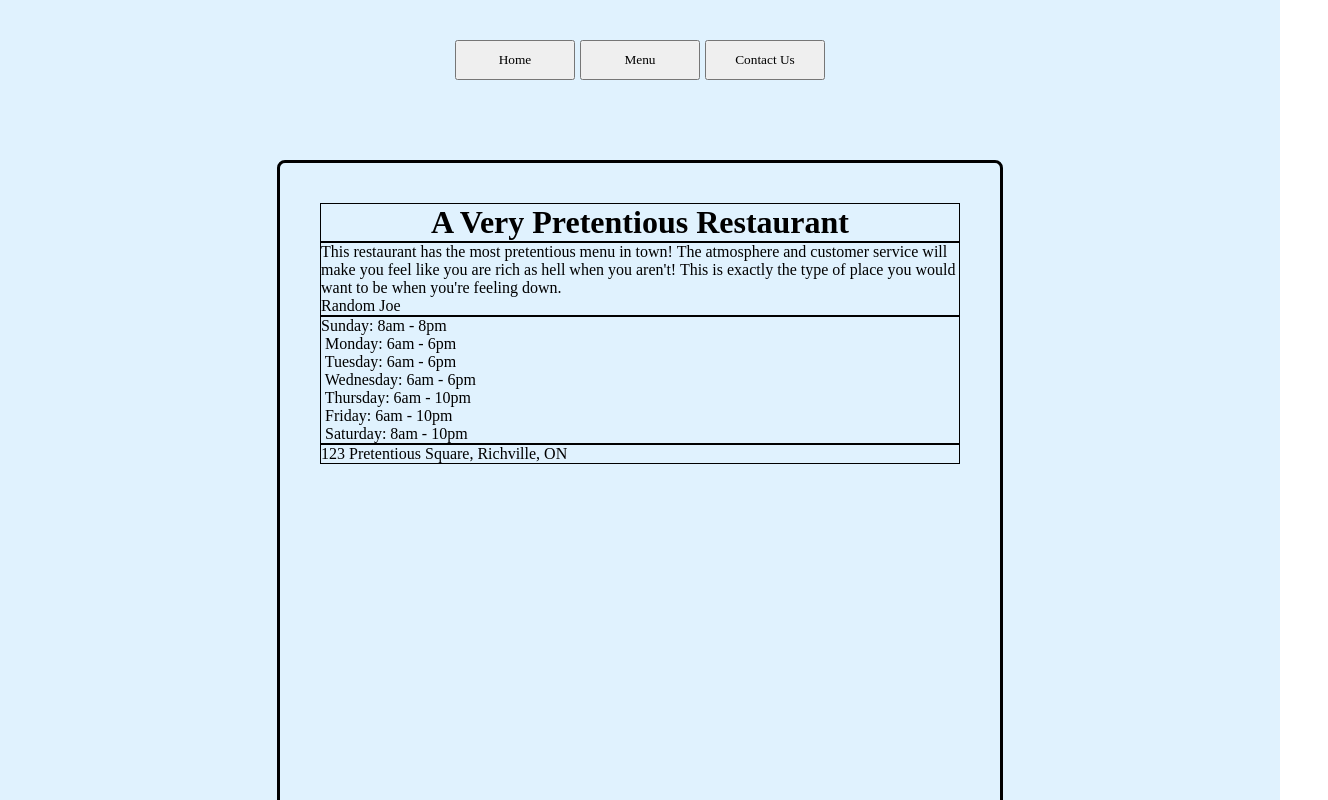
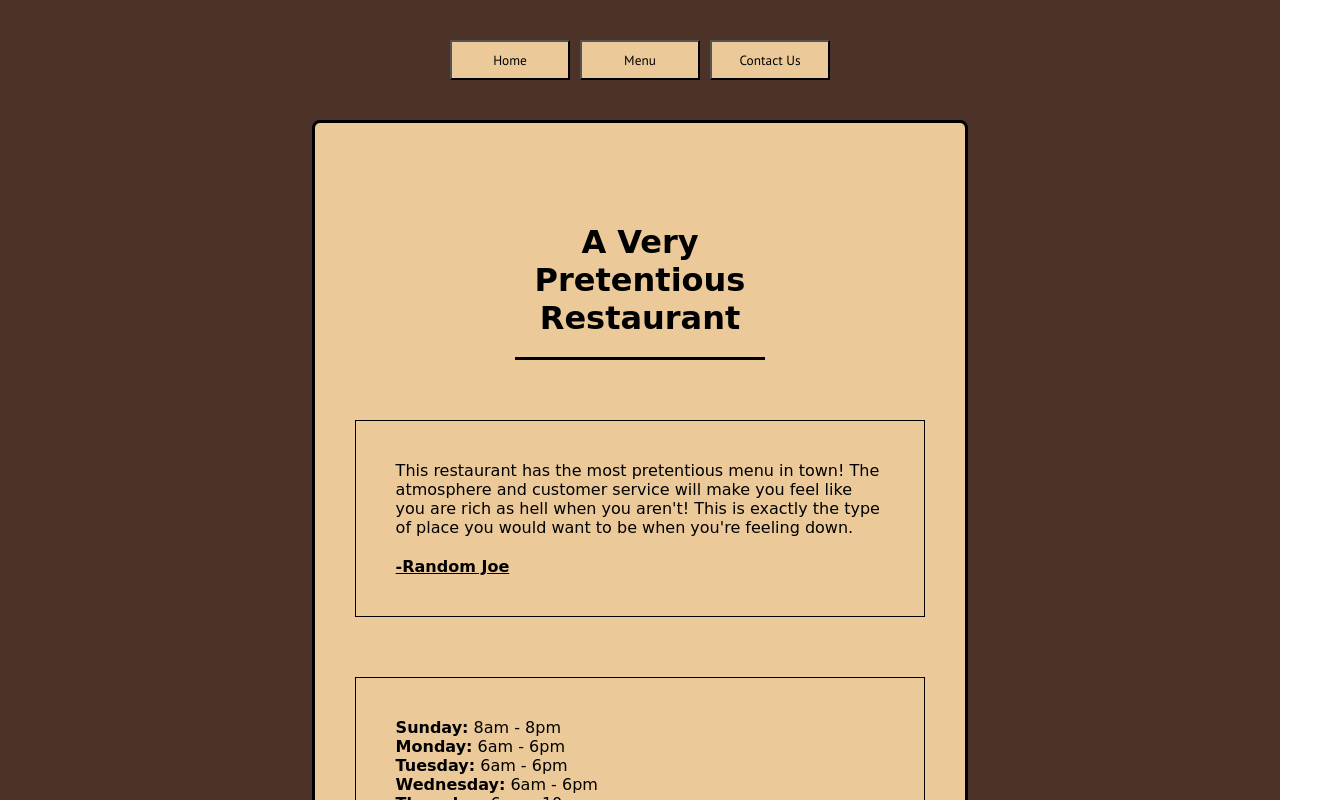
Before and after one commit to kjai139/restaurantpage, a website built with webpack: page dist/index.html in a window 1280 px wide. Both pictures are taken after a click on the button "Menu". Shown: the top 800 px of the page, 1328 px wide, since content can reach past the window. Built offline with nearby package versions, Linux system fonts and the light colour scheme; a web font is replaced by a local one.

Commit message:
home page style and menu skeleton

```diff
--- a/src/home.js
+++ b/src/home.js
@@ -16,7 +16,7 @@ const displayHome = () => {
 
     const homeComment = document.createElement('p')
     homeComment.classList.add('homeComment')
-    homeComment.textContent = 'Random Joe'
+    homeComment.textContent = '-Random Joe'
 
     homeDescriptionContainer.appendChild(homeDescription)
     homeDescriptionContainer.appendChild(homeComment)
@@ -29,7 +29,7 @@ const displayHome = () => {
     const hoursContent = document.createElement('p')
     hoursContent.classList.add('hoursContent')
 
-    hoursContent.textContent = 'Sunday: 8am - 8pm \r\n Monday: 6am - 6pm \r\n Tuesday: 6am - 6pm \r\n Wednesday: 6am - 6pm \r\n Thursday: 6am - 10pm \r\n Friday: 6am - 10pm \r\n Saturday: 8am - 10pm'
+    hoursContent.innerHTML = '<b>Sunday:</b> 8am - 8pm\r\n<b>Monday:</b> 6am - 6pm\r\n<b>Tuesday:</b> 6am - 6pm\r\n<b>Wednesday:</b> 6am - 6pm\r\n<b>Thursday:</b> 6am - 10pm\r\n<b>Friday:</b> 6am - 10pm\r\n<b>Saturday:</b> 8am - 10pm'
 
     hoursContainer.appendChild(hoursContent)
 
--- a/src/index.js
+++ b/src/index.js
@@ -1,7 +1,12 @@
 import createPage from './pageload.js'
 import './style.css'
 import createHome from './home.js'
+import createMenu from './menu.js'
 
 
 createPage()
 createHome()
+
+
+const menuBtn = document.querySelector('#menuBtn')
+menuBtn.addEventListener('click', createMenu)
--- /dev/null
+++ b/src/menu.js
@@ -0,0 +1,49 @@
+import item1 from './item1.jpeg'
+
+
+const createMenu = () => {
+    const container = document.querySelector('.mainContentContainer')
+
+    const menuContainer = document.createElement('div')
+    menuContainer.classList.add('menuContainer')
+
+    const menuHeader = document.createElement('h1')
+    menuHeader.textContent = 'Menu'
+    menuHeader.classList.add('menuHeader')
+
+    menuContainer.appendChild(menuHeader)
+    container.appendChild(menuContainer)
+
+
+    const drinksContainer = document.createElement('div')
+    drinksContainer.classList.add('drinksContainer')
+
+    const drinksHeader = document.createElement('h2')
+    drinksHeader.classList.add('drinksHeader')
+    drinksHeader.textContent = 'Drinks'
+
+    const item1Container = document.createElement('div')
+    item1Container.classList.add('item1Container')
+
+    const item1Title = document.createElement('p')
+    item1Title.classList.add('item1Title')
+    item1Title.textContent = 'Da Hong Pao Tea'
+
+    const item1Description = document.createElement('p')
+    item1Description.classList.add('item1Description')
+    item1Description.textContent = `It's a very high quality tea that costs 600k a pound.`
+
+    const item1Price = document.createElement('p')
+    item1Price.classList.add('item1Price')
+    item1Price.innerHTML = '<b>$1000</b>'
+
+    const item1Img = document.createElement('img')
+    item1Img.classList.add('item1Img')
+    item1Img.setAttribute('src', item1)
+
+
+
+
+}
+
+export default createMenu
--- a/src/pageload.js
+++ b/src/pageload.js
@@ -12,6 +12,7 @@ let createHomePage = () => {
 
     const menuBtn = document.createElement('button')
     menuBtn.classList.add('topBarBtn')
+    menuBtn.setAttribute('id', 'menuBtn')
     menuBtn.textContent = 'Menu'
 
     const contactBtn = document.createElement('button')
--- a/src/style.css
+++ b/src/style.css
@@ -1,10 +1,12 @@
 :root {
-    --menuBg: #f1f5f9;
+    --menuBg: #ebc999;
     --menuFont: 'PT Sans', sans-serif;
     --contentFont: 'Edu SA Beginner', cursive;
-    --bgColor: #e0f2fe;
+    --bgColor: #4d3227;
     --borderRadius: 8px;
     --menuPadding: 40px;
+
+    --btnColor: #ebc999;
 
 }
 
@@ -22,9 +24,9 @@
 }
 
 .topBarDiv {
-    padding: 40px;
+    padding: 40px 40px 0px 40px;
     display: flex;
-    gap: 5px;
+    gap: 10px;
 
 
 }
@@ -32,27 +34,56 @@
 .topBarBtn {
     width: 120px;
     height: 40px;
-    font-family: var(--menuBg);
+    font-family: var(--menuFont);
+
+    background-color: var(--btnColor);
 }
 
 .mainContentContainer {
-    height:80vh;
-    width: 80vh;
+    margin: 0px 40vh 0px 40vh;
+    background: var(--menuBg);
 
     border: 3px solid black;
     border-radius: var(--borderRadius);
-    padding: var(--menuPadding)
+    padding: var(--menuPadding);
+    box-shadow: rgba(136, 165, 191, 0.48) 6px 2px 16px 0px, rgba(77	50	39, 0.8) -6px -2px 16px 0px;
+
+    display: flex;
+    flex-direction: column;
+    gap: 60px;
+    font-family: var(--contentFont);
 }
 
 .contentContainer {
     padding: 40px;
 }
 
-.restaurantHeader {
-    text-align: center;
+.homeDescriptionContainer, .hoursContainer, .locationContainer {
+    padding: 40px;
 }
 
-.restaurantHeader, .homeDescriptionContainer, .hoursContainer, .locationContainer {
+.homeDescriptionContainer {
+    display: flex;
+    flex-direction: column;
+    gap: 20px;
+}
+
+.homeComment {
+    font-weight: bold;
+    text-decoration: underline;
+}
+
+.restaurantHeader {
+    border-bottom: 3px solid black;
+    border-top: 0px;
+    border-left: 0px;
+    border-right: 0px;
+    margin :40px 160px 0px 160px;
+    text-align: center;
+    padding: 20px;
+}
+
+.homeDescriptionContainer, .hoursContainer, .locationContainer {
     border: 1px solid black;
 }
 
--- a/webpack.config.js
+++ b/webpack.config.js
@@ -14,6 +14,10 @@ module.exports = {
             {
                 test: /\.css$/i,
                 use: ["style-loader", "css-loader"],
+            },
+            {
+                test: /\.(png|svg|jpg|jpeg|gif)$/i,
+                type: 'asset/resource'
             }
         ]
     }
```
Also changed, not shown: dist/d9f4897e48d978431789.jpeg (added), dist/main.js, src/item1.jpeg (added).
